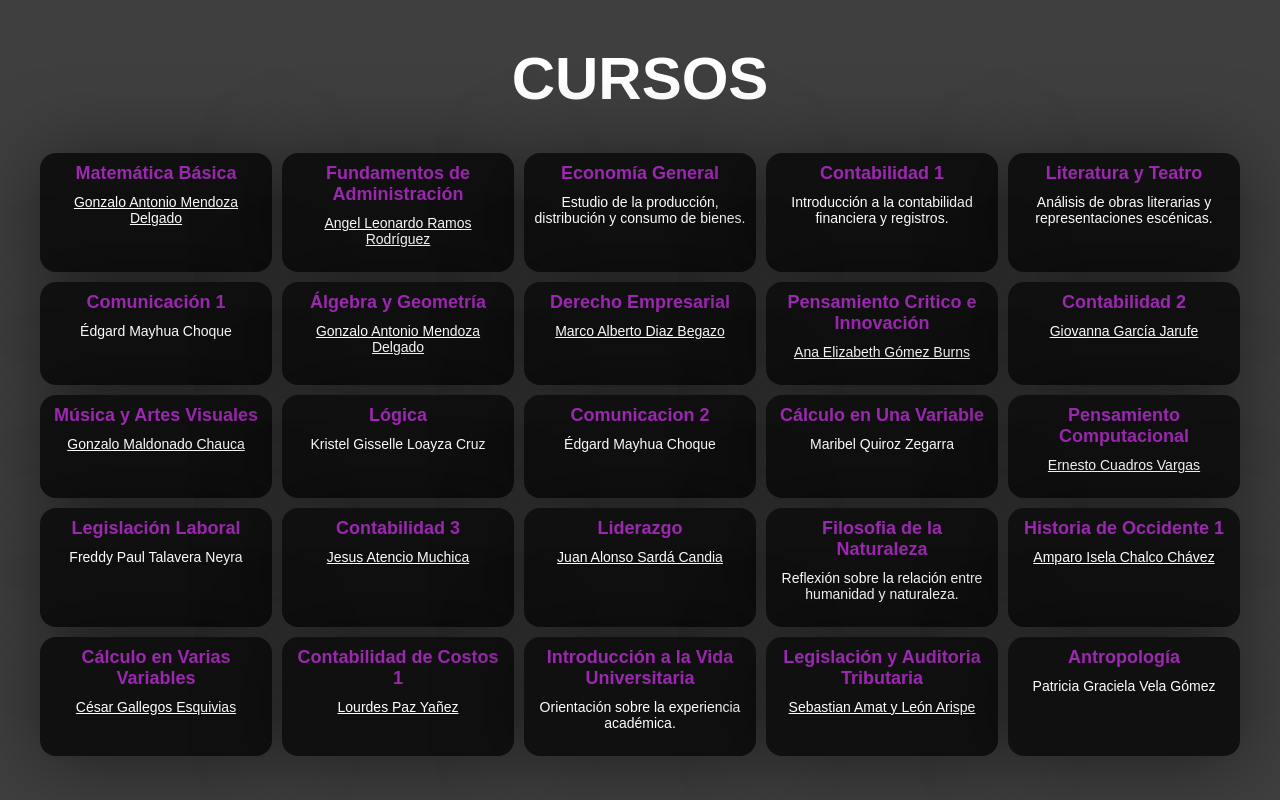
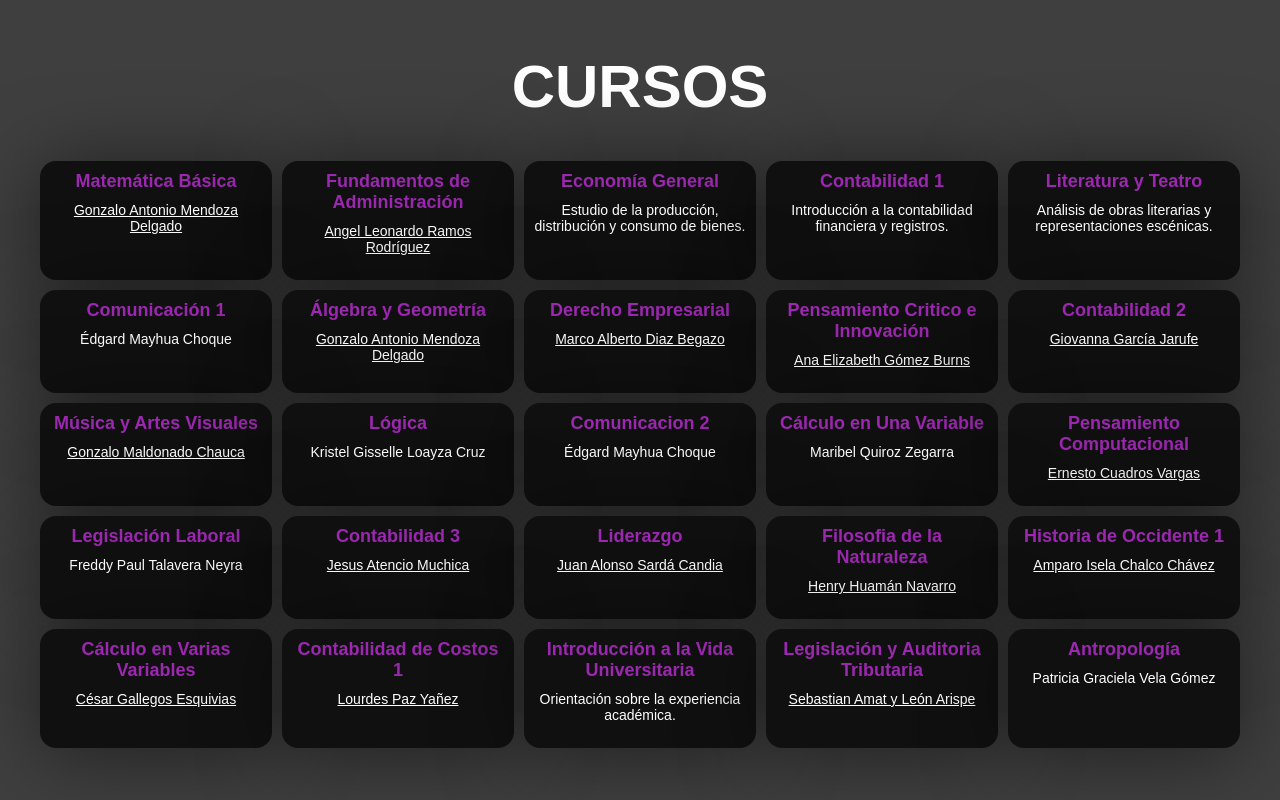
Before and after one commit to Kirari14/Shaell-Nayely-Machaca-Narvaez, a plain HTML site: page index.html in a window 1280 px wide. Shown: the part 3521-4321 px from the top of the page. Drawn offline with Linux system fonts and the light colour scheme.

Commit message:
Update index.html

```diff
--- a/index.html
+++ b/index.html
@@ -204,7 +204,7 @@
             </div>
             <div class="box">
                 <h3>Filosofia de la Naturaleza</h3>
-                <p>Reflexión sobre la relación entre humanidad y naturaleza.</p>
+                <p><a href="https://www.linkedin.com/in/henry-huam%C3%A1n-navarro-964015108/" target="_blank" style="color: white;">Henry Huamán Navarro</a></p>
             </div>
             <div class="box">
                 <h3>Historia de Occidente 1</h3>
```
